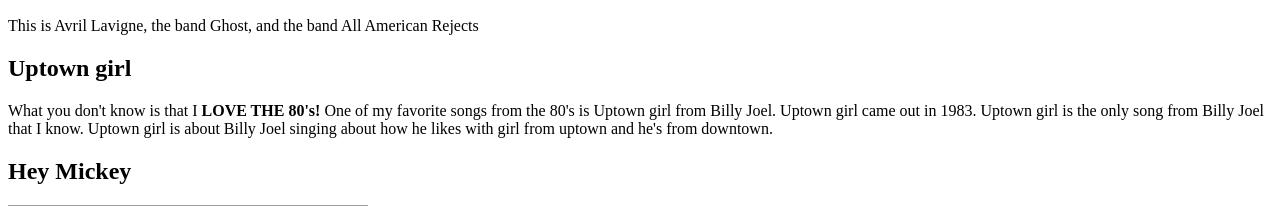
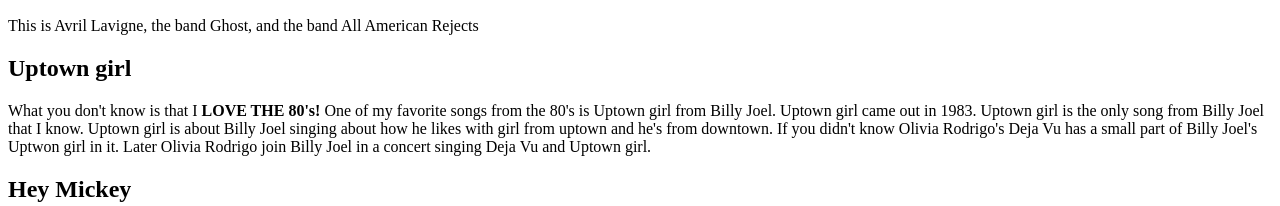
Before and after one commit to smriti-magic/sophia-music, a plain HTML site: page index.html in a window 1280 px wide. Shown: the part 839-1045 px from the top of the page. Drawn offline with Linux system fonts and the light colour scheme; grey boxes are pictures that could not be loaded.

Commit message:
Update index.html

```diff
--- a/index.html
+++ b/index.html
@@ -19,7 +19,7 @@
   <img src="Mine.png" alt="a collage" width="360" height="240" />
   <p>This is Avril Lavigne, the band Ghost, and the band All American Rejects</p>
   <h2>Uptown girl</h2>
-  <p>What you don't know is that I <strong>LOVE THE 80's!</strong> One of my favorite songs from the 80's is Uptown girl from Billy Joel. Uptown girl came out in 1983. Uptown girl is the only song from Billy Joel that I know. Uptown girl is about Billy Joel singing about how he likes with girl from uptown and he's from downtown.</p>
+  <p>What you don't know is that I <strong>LOVE THE 80's!</strong> One of my favorite songs from the 80's is Uptown girl from Billy Joel. Uptown girl came out in 1983. Uptown girl is the only song from Billy Joel that I know. Uptown girl is about Billy Joel singing about how he likes with girl from uptown and he's from downtown. If you didn't know Olivia Rodrigo's Deja Vu has a small part of Billy Joel's Uptwon girl in it. Later Olivia Rodrigo join Billy Joel in a concert singing Deja Vu and Uptown girl.</p>
   <h2>Hey Mickey</h2>
   <img src="Hey mickey.png" alt="a collage" width="360" height="240" />
   <p>This is Toni Basil the person who sang Hey Mickey</p>
```
